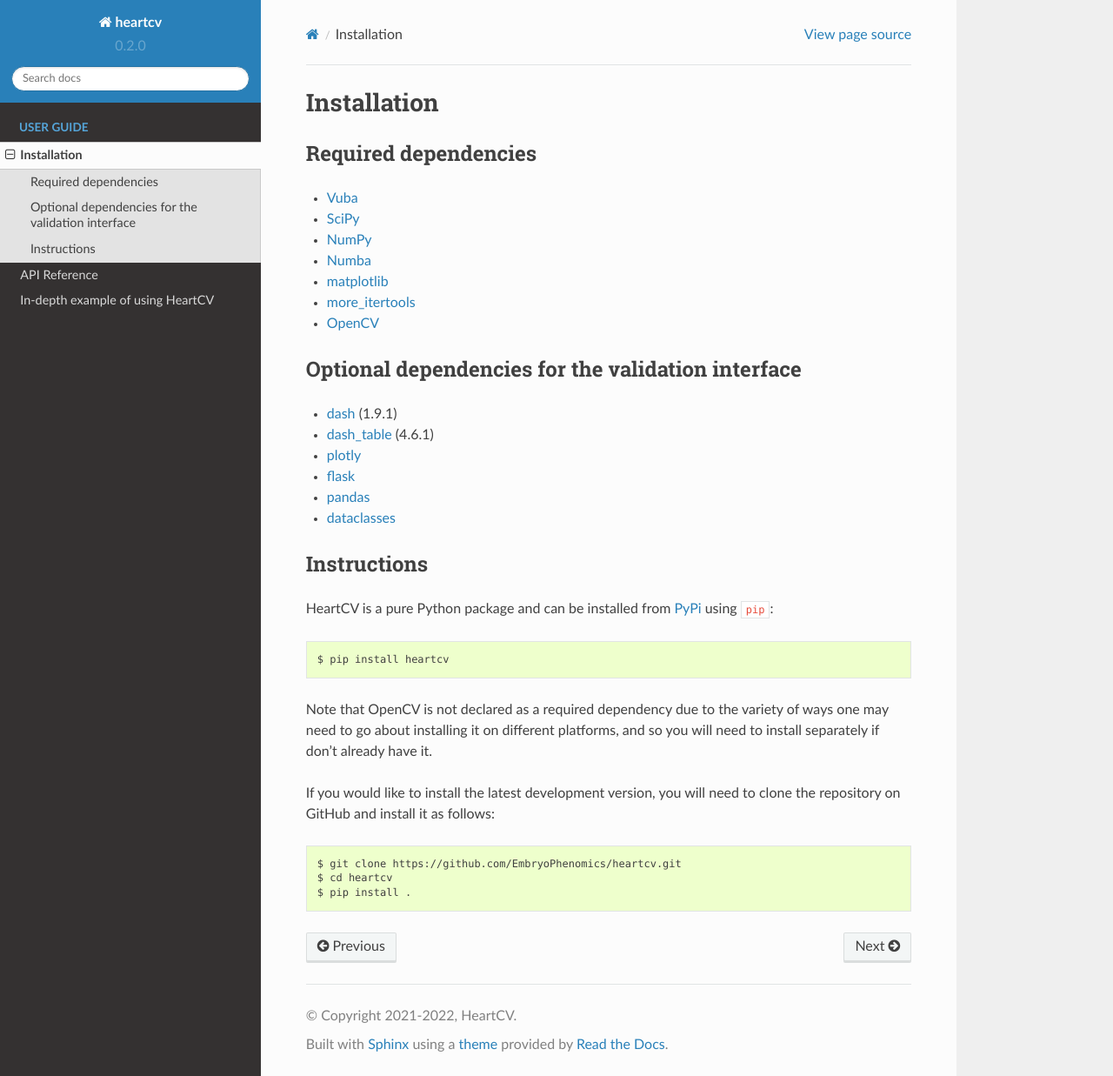
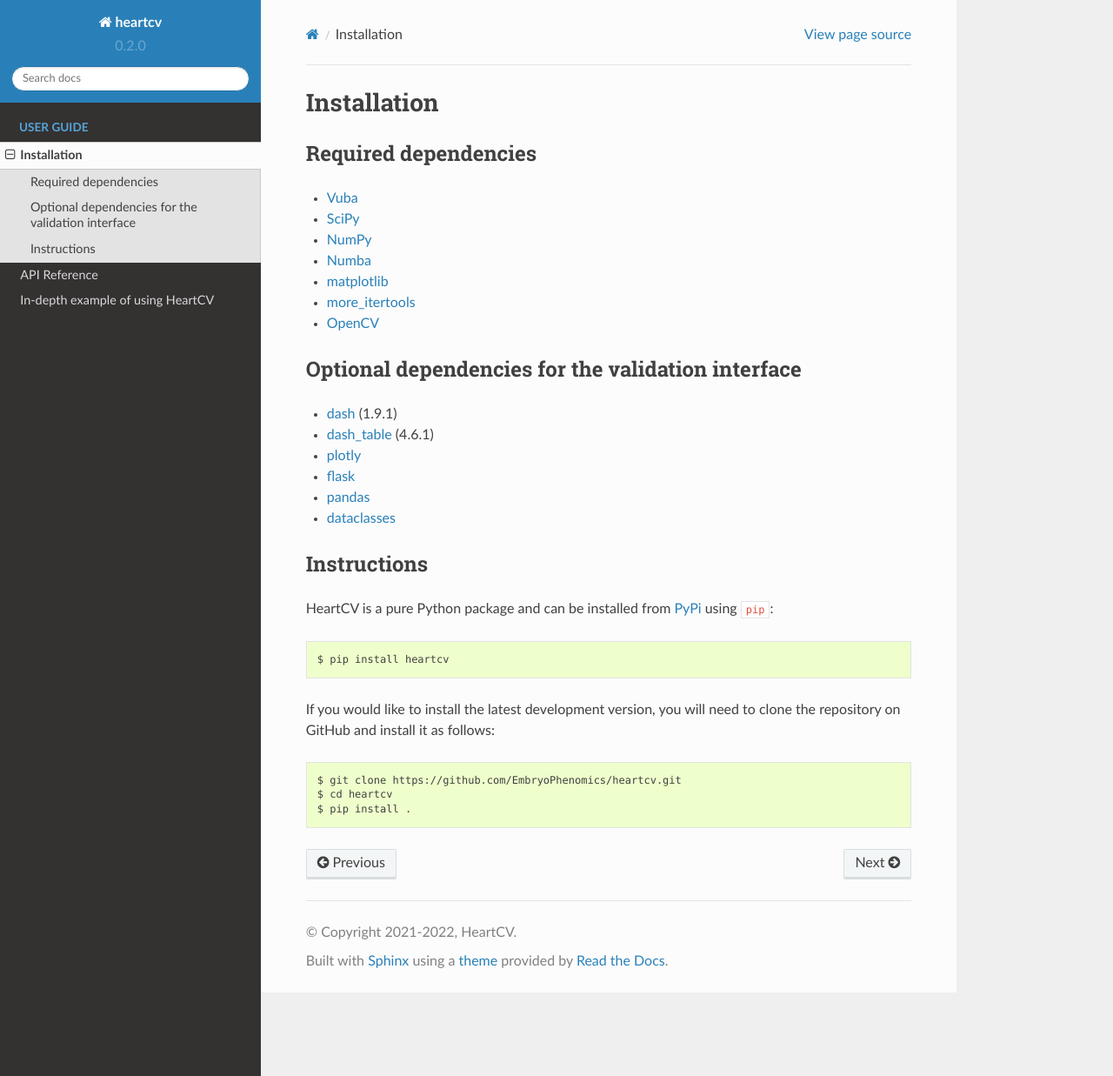
Before and after one commit to EmbryoPhenomics/heartcv, a Sphinx documentation site: the page built from docs/installation.rst, in a window 1280 px wide and 1237 px high. Shown: the whole window at 87% size. Built offline with Sphinx 7.4.7 and the Read the Docs theme 2.0.0, drawn with Linux system fonts in a browser that asks for light colours; pages that are not in the unit, such as notebooks, are missing from menus.

Commit message:
Remove note from installation document.

```diff
--- a/docs/installation.rst
+++ b/docs/installation.rst
@@ -46,8 +46,6 @@
 
     $ pip install heartcv
 
-Note that OpenCV is not declared as a required dependency due to the variety of ways one may need to go about installing it on different platforms, and so you will need to install separately if don't already have it.
-
 If you would like to install the latest development version, you will need to clone the repository on GitHub and install it as follows::
 
     $ git clone https://github.com/EmbryoPhenomics/heartcv.git
```
